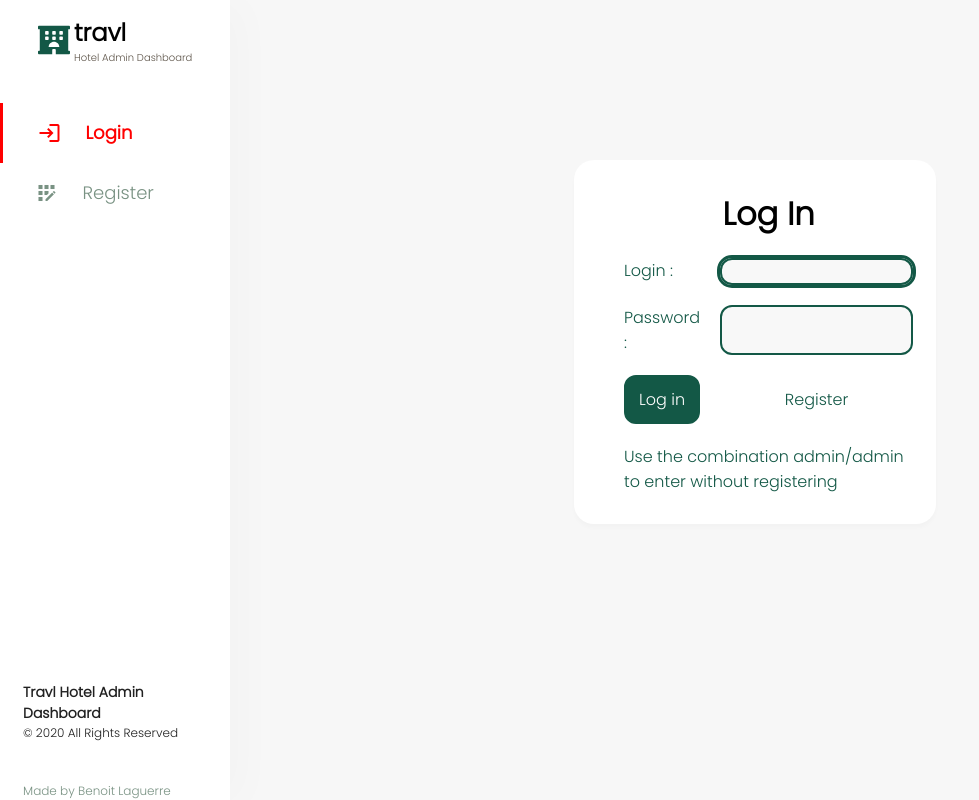
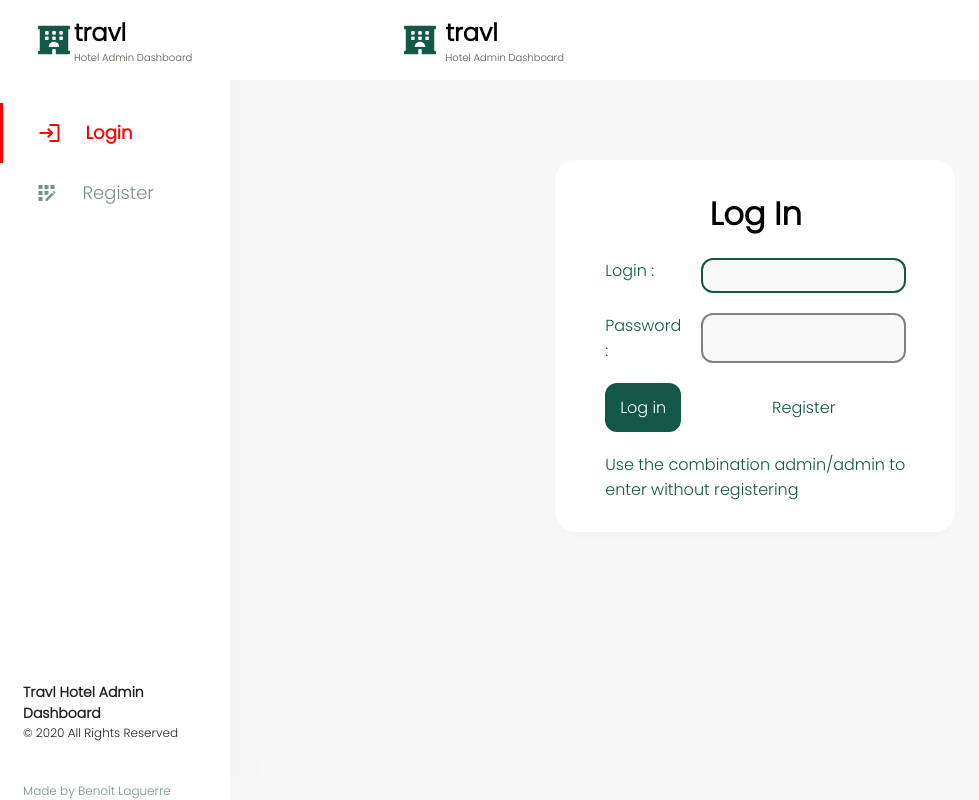
Before and after one commit to BenLaguerre/Dashboard-Hotel-Miranda, a React (Create React App) app: page /login in a window 1280 px wide. Shown: the whole page, without its empty margins (0-979 px from the left). Built offline with nearby package versions, Linux system fonts and the light colour scheme.

Commit message:
Update Login and Register components

```diff
--- a/src/components/Login.js
+++ b/src/components/Login.js
@@ -2,10 +2,17 @@ import React, { useState}  from 'react';
 import { useHistory } from "react-router-dom";
 import styled from "styled-components";
 import { Link } from "react-router-dom";
+import Logo from './Logo';
 
+const LogoWrapper = styled.div`
+  background: white;
+  display:flex;
+  justify-content: center;
+`
 const  FormStyled = styled.form`
   background: white;
 	width: 25%;
+  min-width: 300px;
 	padding: 30px 50px;
 	box-shadow: 0px 4px 4px #00000005;
 	border-radius: 20px;
@@ -14,7 +21,7 @@ const  FormStyled = styled.form`
 	grid-template-columns: 1fr 1fr;
 	grid-gap: 20px;
 	position: relative;
-  top: 20vh;
+  top: 10vh;
   font-family: 'Poppins';
   label {
     color: #135846;
@@ -40,11 +47,12 @@ const Title = styled.h1 `
 const SInput = styled.input `
 	background: #F8F8F8;
 	border: none;
-	border: 2px solid #135846;
+	border: 2px solid grey;
 	border-radius: 12px;
-	padding: 4px 6px;
+	padding: 8px 12px;
 	&:focus {
-		outline : solid #135846;
+		outline : none;
+    border-color: #135846;
 	}
 `
 const FormButton = styled.input `
@@ -107,7 +115,9 @@ export default function Login(props) {
 
   return (
     <>
+    <LogoWrapper> <Logo /></LogoWrapper>
     <FormStyled onSubmit={handleLoginSubmit}>
+
       <Title>Log In</Title>
       <label htmlFor="login">Login : </label>
       <SInput autoFocus={true} type="login" id="login"  name="login" onChange={handleLoginChange}></SInput>
--- a/src/components/Register.js
+++ b/src/components/Register.js
@@ -1,11 +1,19 @@
 import React from "react";
 import styled from "styled-components";
 import { Link } from "react-router-dom";
+import Logo from './Logo';
+
+const LogoWrapper = styled.div`
+  background: white;
+  display:flex;
+  justify-content: center;
+`
 
 const  FormStyled = styled.form`
 	font-family: 'Poppins';
 	background: white;
 	width: 30%;
+	min-width: 300px;
 	padding: 30px 50px;
 	box-shadow: 0px 4px 4px #00000005;
 	border-radius: 20px;
@@ -14,7 +22,7 @@ const  FormStyled = styled.form`
 	grid-template-columns: 1fr 1fr;
 	grid-gap: 20px;
 	position: relative;
-	top: 20vh;
+	top: 10vh;
 	label {
 		color: #135846;
 	}
@@ -26,11 +34,12 @@ const Title = styled.h1 `
 const SInput = styled.input `
 	background: #F8F8F8;
 	border: none;
-	border: 2px solid #135846;
+	border: 2px solid grey;
 	border-radius: 12px;
-	padding: 4px 6px;
+	padding: 8px 12px;
 	&:focus {
-		outline : solid #135846;
+		outline : none;
+	border-color: #135846;
 	}
 `
 const FormButton = styled.input `
@@ -62,6 +71,7 @@ export default function Register(props) {
 
   return (
     <>
+	<LogoWrapper> <Logo /></LogoWrapper>
     <FormStyled>
 			<Title>Register</Title>
 
```
